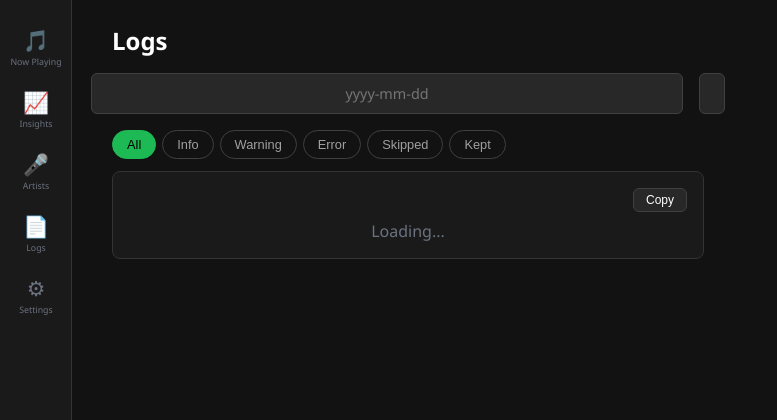
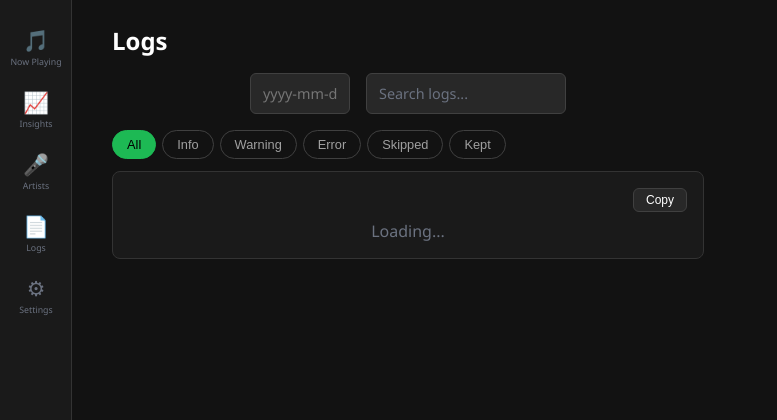
Before and after one commit to Vatroslav/spotify-auto-skipper, a FastAPI app: template cloud/app/templates/logs.html in a window 1280 px wide. Shown: the top 420 px of the page, without its empty margins (0-777 px from the left). Run offline with FastAPI, Linux system fonts and the light colour scheme; the template is opened without the code that fills it, so the values that code supplies are empty; parts of the project's set-up code (start-up, migrations or seed data) failed here and were passed over.

Commit message:
Fix date/search inputs stretching too wide on logs page
Add max-width and flex-grow:0 to prevent flex container from
expanding inputs beyond their intended widths.

Co-Authored-By: Claude Opus 4.6 (1M context) <noreply@anthropic.com>

```diff
--- a/cloud/app/__init__.py
+++ b/cloud/app/__init__.py
@@ -1 +1 @@
-APP_VERSION = "v3.0.7"
+APP_VERSION = "v3.0.8"
--- a/cloud/app/static/css/style.css
+++ b/cloud/app/static/css/style.css
@@ -530,9 +530,9 @@ input:focus, select:focus {
     color-scheme: dark;
 }
 
-.date-input { width: 100px; text-align: center; flex-shrink: 0; }
+.date-input { width: 100px; max-width: 100px; text-align: center; flex-shrink: 0; flex-grow: 0; }
 
-.search-input { width: 200px; }
+.search-input { width: 200px; max-width: 200px; flex-shrink: 1; flex-grow: 0; }
 .search-input::placeholder { color: var(--text-muted); }
 
 /* ── Bottom Navigation ───────────────────────────── */
```
